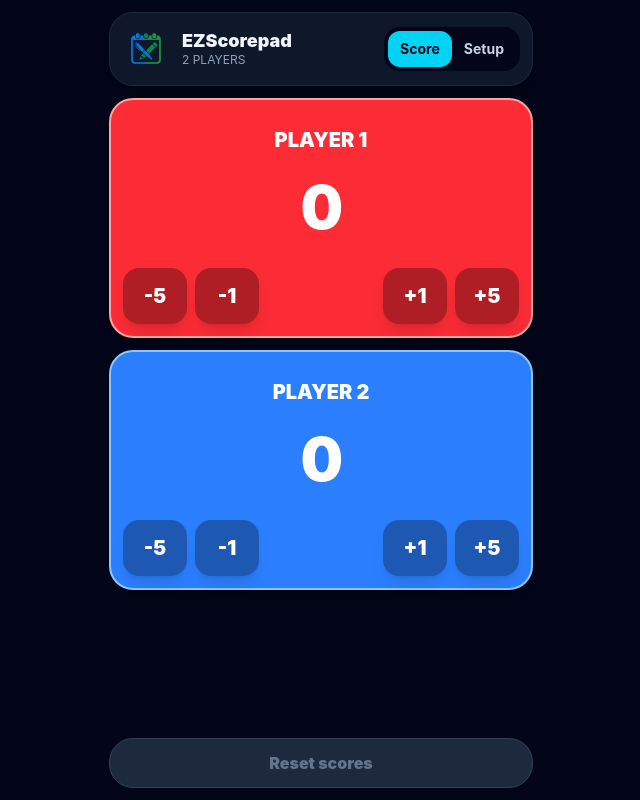
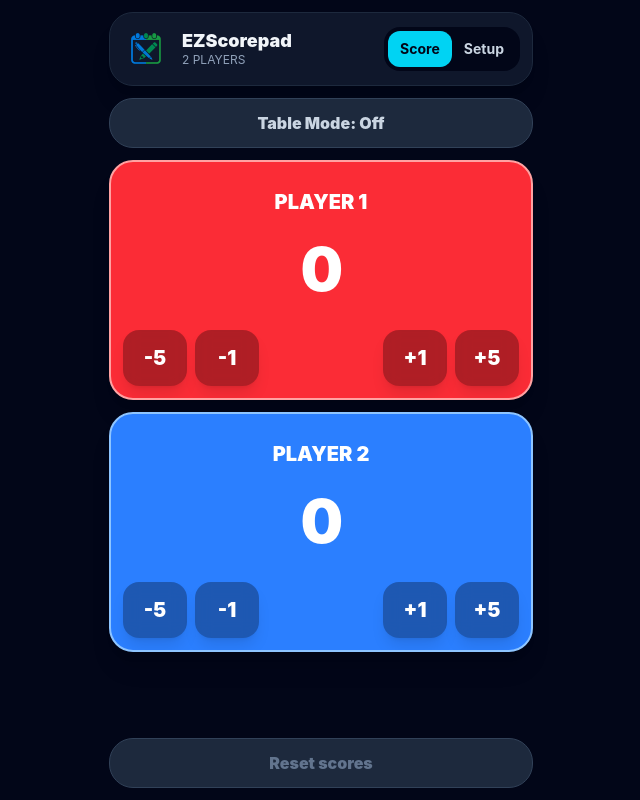
Before and after one commit to andywinn76/boardgame-scoring-app, a React (Vite) app: page / in a window 1280 px wide. Shown: the whole page, without its empty margins (319-959 px from the left). Built offline with nearby package versions, Linux system fonts and the light colour scheme.

Commit message:
Test rotated mode

```diff
--- a/src/App.jsx
+++ b/src/App.jsx
@@ -37,6 +37,7 @@ function getInitialState() {
   return {
     activeTab: "score",
     players: DEFAULT_PLAYERS,
+    tableMode: false,
   };
 }
 
@@ -47,6 +48,7 @@ export default function App() {
 
   const players = appState.players;
   const activeTab = appState.activeTab;
+  const tableMode = appState.tableMode ?? false;
 
   useEffect(() => {
     localStorage.setItem(STORAGE_KEY, JSON.stringify(appState));
@@ -69,6 +71,13 @@ export default function App() {
 
     return leaders[0];
   }, [players]);
+
+  function toggleTableMode() {
+    setAppState((current) => ({
+      ...current,
+      tableMode: !current.tableMode,
+    }));
+  }
 
   function setActiveTab(activeTab) {
     setAppState((current) => ({ ...current, activeTab }));
@@ -184,12 +193,16 @@ export default function App() {
           <ScoreTab
             players={players}
             onAdjustScore={adjustScore}
+            tableMode={tableMode}
+            onToggleTableMode={toggleTableMode}
             onUpdatePlayer={updatePlayer}
             onAskReset={() => setShowResetConfirm(true)}
           />
         ) : (
           <SetupTab
             players={players}
+            tableMode={tableMode}
+            onToggleTableMode={toggleTableMode}
             onSetPlayerCount={setPlayerCount}
             onUpdatePlayer={updatePlayer}
             onAskResetSetup={() => setShowSetupResetConfirm(true)}
--- a/src/components/ScoreTab.jsx
+++ b/src/components/ScoreTab.jsx
@@ -3,6 +3,8 @@ import { getColorClasses } from "../data/colors.js";
 
 export default function ScoreTab({
   players,
+  tableMode = false,
+  onToggleTableMode,
   onAdjustScore,
   onAskReset,
   onUpdatePlayer,
@@ -10,21 +12,39 @@ export default function ScoreTab({
   const allZero = players.every((p) => p.score === 0);
   const compactMode = players.length >= 3;
   const denseMode = players.length >= 5;
+  const isTableMode = players.length === 2 && tableMode;
+
   return (
     <section
-      className={`mt-3 flex min-h-0 flex-1 flex-col ${denseMode ? "gap-1.5" : "gap-3"}`}
+      className={`mt-3 flex min-h-0 flex-1 flex-col ${
+        denseMode ? "gap-1.5" : "gap-3"
+      }`}
     >
+      {players.length === 2 && !isTableMode && (
+        <button
+          type="button"
+          onClick={onToggleTableMode}
+          className="shrink-0 rounded-3xl border border-slate-700 bg-slate-800 px-4 py-3 text-base font-black text-slate-300"
+        >
+          Table Mode: Off
+        </button>
+      )}
+
       <div
         className={`grid min-h-0 flex-1 grid-cols-1 ${
           denseMode ? "gap-1.5" : "gap-3"
         } ${
-          players.length === 2 ? "content-start auto-rows-[minmax(0,30vh)]" : ""
+          players.length === 2
+            ? isTableMode
+              ? "auto-rows-[minmax(0,50vh)]"
+              : "content-start auto-rows-[minmax(0,30vh)]"
+            : ""
         }`}
       >
         {players.map((player, index) => (
           <article
             key={player.id}
-            className={`flex min-h-0 flex-col border-2 shadow-xl ${
+            className={`flex min-h-0 flex-col overflow-hidden border-2 shadow-xl ${
               denseMode
                 ? "rounded-2xl p-1.5"
                 : compactMode
@@ -32,8 +52,16 @@ export default function ScoreTab({
                   : "rounded-3xl p-3"
             } ${getColorClasses(player.color)}`}
           >
+            <div
+              className={`mx-auto flex min-h-0 flex-1 flex-col ${
+                isTableMode
+                  ? index === 0
+                    ? "w-[50vh] rotate-90"
+                    : "w-[50vh] -rotate-90"
+                  : "w-full"
+              }`}
+            >
               <div className="grid min-h-0 flex-1 grid-rows-[auto_1fr] text-center">
-              {/* Player name and input */}
                 <input
                   value={player.name}
                   onFocus={(event) => event.target.select()}
@@ -43,12 +71,14 @@ export default function ScoreTab({
                   onKeyDown={(event) => {
                     if (event.key === "Enter") event.target.blur();
                   }}
-                className={`${denseMode ? "text-sm" : compactMode ? "text-lg" : "text-xl"} mt-4 w-full bg-transparent text-center font-black uppercase leading-tight outline-none focus:text-cyan-300`}
+                  className={`${
+                    denseMode ? "text-sm" : compactMode ? "text-lg" : "text-xl"
+                  } mt-4 w-full bg-transparent text-center font-black uppercase leading-tight outline-none focus:text-cyan-300`}
                   placeholder={`Player ${index + 1}`}
                   aria-label={`Player ${index + 1} name`}
                 />
+
                 <div className="grid place-items-center">
-                {/* Player score and input */}
                   <input
                     type="number"
                     value={player.score}
@@ -61,7 +91,13 @@ export default function ScoreTab({
                     onKeyDown={(event) => {
                       if (event.key === "Enter") event.target.blur();
                     }}
-                  className={`${denseMode ? "text-4xl" : compactMode ? "text-5xl" : "text-6xl"} w-full bg-transparent text-center font-black leading-none tracking-tight outline-none`}
+                    className={`${
+                      denseMode
+                        ? "text-4xl"
+                        : compactMode
+                          ? "text-5xl"
+                          : "text-6xl"
+                    } w-full bg-transparent text-center font-black leading-none tracking-tight outline-none`}
                     aria-label={`${player.name} score`}
                   />
                 </div>
@@ -98,17 +134,26 @@ export default function ScoreTab({
                   />
                 </div>
               </div>
+            </div>
           </article>
         ))}
       </div>
 
+      {!isTableMode && (
         <button
           onClick={onAskReset}
           disabled={allZero}
-        className={`shrink-0 rounded-3xl border px-4 ${denseMode ? "py-1.5 text-sm" : "py-3 text-base"} font-black ${allZero ? "border-slate-700 bg-slate-800 text-slate-500" : "border-red-400/40 bg-red-500/20 text-red-100"}`}
+          className={`shrink-0 rounded-3xl border px-4 ${
+            denseMode ? "py-1.5 text-sm" : "py-3 text-base"
+          } font-black ${
+            allZero
+              ? "border-slate-700 bg-slate-800 text-slate-500"
+              : "border-red-400/40 bg-red-500/20 text-red-100"
+          }`}
         >
           Reset scores
         </button>
+      )}
     </section>
   );
 }
--- a/src/components/SetupTab.jsx
+++ b/src/components/SetupTab.jsx
@@ -1,7 +1,15 @@
 import ColorSwatches from "./ColorSwatches";
 
-export default function SetupTab({ players, onSetPlayerCount, onUpdatePlayer, onAskResetSetup }) {
+export default function SetupTab({
+  players,
+  tableMode = false,
+  onToggleTableMode,
+  onSetPlayerCount,
+  onUpdatePlayer,
+  onAskResetSetup,
+}) {
   const usedColors = players.map((p) => p.color);
+  const canUseTableMode = players.length === 2;
 
   return (
     <section className="mt-3 flex min-h-0 flex-1 flex-col overflow-hidden rounded-3xl border border-slate-800 bg-slate-900 p-4 shadow-xl">
@@ -19,18 +27,36 @@ export default function SetupTab({ players, onSetPlayerCount, onUpdatePlayer, on
             </option>
           ))}
         </select>
+
         <button
           type="button"
           onClick={onAskResetSetup}
-          className="rounded-2xl border border-red-400/40 bg-red-500/20 px-4 py-2 font-bold font-black text-red-100"
+          className="rounded-2xl border border-red-400/40 bg-red-500/20 px-4 py-2 font-black text-red-100"
         >
           Reset
         </button>
       </div>
 
+      {canUseTableMode && (
+        <button
+          type="button"
+          onClick={onToggleTableMode}
+          className={`mt-4 rounded-2xl border px-4 py-3 text-sm font-black ${
+            tableMode
+              ? "border-cyan-300 bg-cyan-400 text-slate-950"
+              : "border-slate-700 bg-slate-950 text-slate-300"
+          }`}
+        >
+          Table Mode: {tableMode ? "On" : "Off"}
+        </button>
+      )}
+
       <div className="mt-4 grid min-h-0 gap-3 overflow-y-auto pr-1 pb-2">
         {players.map((player, index) => (
-          <div key={player.id} className="rounded-2xl bg-slate-950 p-3 max-h-30">
+          <div
+            key={player.id}
+            className="max-h-30 rounded-2xl bg-slate-950 p-3"
+          >
             <input
               value={player.name}
               onFocus={(event) => event.target.select()}
@@ -38,15 +64,14 @@ export default function SetupTab({ players, onSetPlayerCount, onUpdatePlayer, on
                 onUpdatePlayer(player.id, { name: event.target.value })
               }
               onKeyDown={(event) => {
-                  if (event.key === "Enter") event.target.blur();
-                }}
-              className="w-full bg-transparent text-xl font-bold uppercase text-center tracking-wide text-slate-400 outline-none placeholder:text-slate-600 focus:text-cyan-300"
+                if (event.key === "Enter") event.target.blur();
+              }}
+              className="w-full bg-transparent text-center text-xl font-bold uppercase tracking-wide text-slate-400 outline-none placeholder:text-slate-600 focus:text-cyan-300"
               placeholder={`Player ${index + 1}`}
               aria-label={`Player ${index + 1} name`}
             />
 
             <div className="mt-2 grid grid-cols-[minmax(0,1fr)_auto] items-center gap-3">
-
               <ColorSwatches
                 player={player}
                 usedColors={usedColors}
```
Lines whose indentation alone changed are shown as unchanged.
